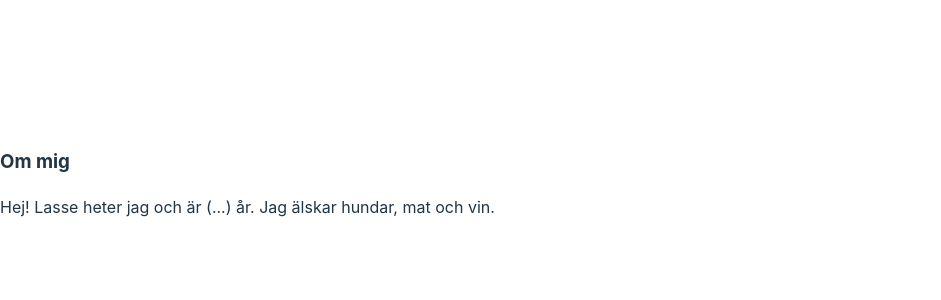
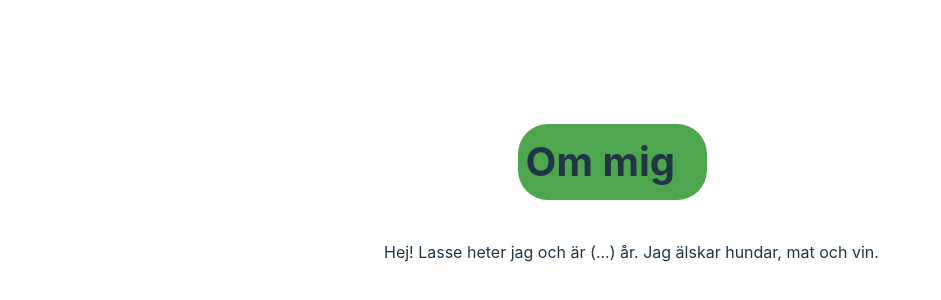
Before and after one commit to Niccar95/Lasses-hemsida, a website built with Vite: page index.html in a window 1280 px wide. Shown: the part 218-518 px from the top of the page, without its empty margins (0-941 px from the left). Built offline with nearby package versions, Linux system fonts and the light colour scheme.

Commit message:
Lade till animation

```diff
--- a/src/scss/style.scss
+++ b/src/scss/style.scss
@@ -36,11 +36,25 @@ h1 {
   line-height: 1.1;
 }
 
-#app {
-  max-width: 1280px;
-  margin: 0 auto;
-  padding: 2rem;
-  text-align: center;
+#aboutLasse{
+  margin-left: 30%;
+}
+.aboutMe{
+  font-size: 40px;
+  margin-left: 27%;
+  width: 35%;
+  padding: 8px;
+  background-color: rgb(77, 165, 77);
+  animation-name: example;
+  animation-duration: 4s;
+  border-radius: 30px;
+}
+
+@keyframes example {
+  0%   {background-color: rgb(240, 52, 52);}
+  25%  {background-color: yellow;}
+  50%  {background-color: rgb(186, 186, 210);}
+  100% {background-color: rgb(250, 74, 74);;}
 }
 
 .logo {
--- a/src/ts/main.ts
+++ b/src/ts/main.ts
@@ -5,6 +5,7 @@ const aboutLasse = document.getElementById('aboutLasse') as HTMLSelectElement;
 
 const aboutMeHeader = document.createElement('h3');
 aboutMeHeader.innerHTML = `Om mig`;
+aboutMeHeader.className = 'aboutMe'
 const Ptag = document.createElement('p');
 
 Ptag.innerHTML = `Hej! Lasse heter jag och är (...) år.
```
